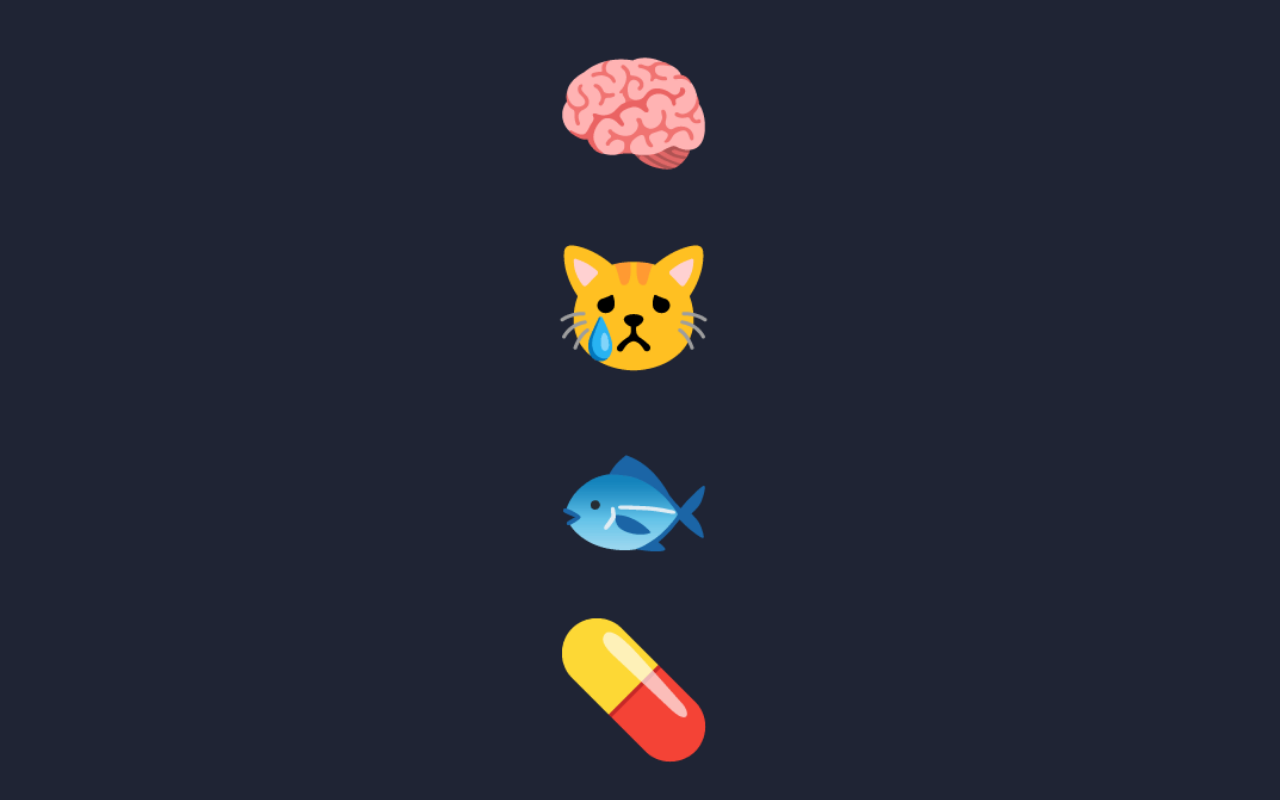
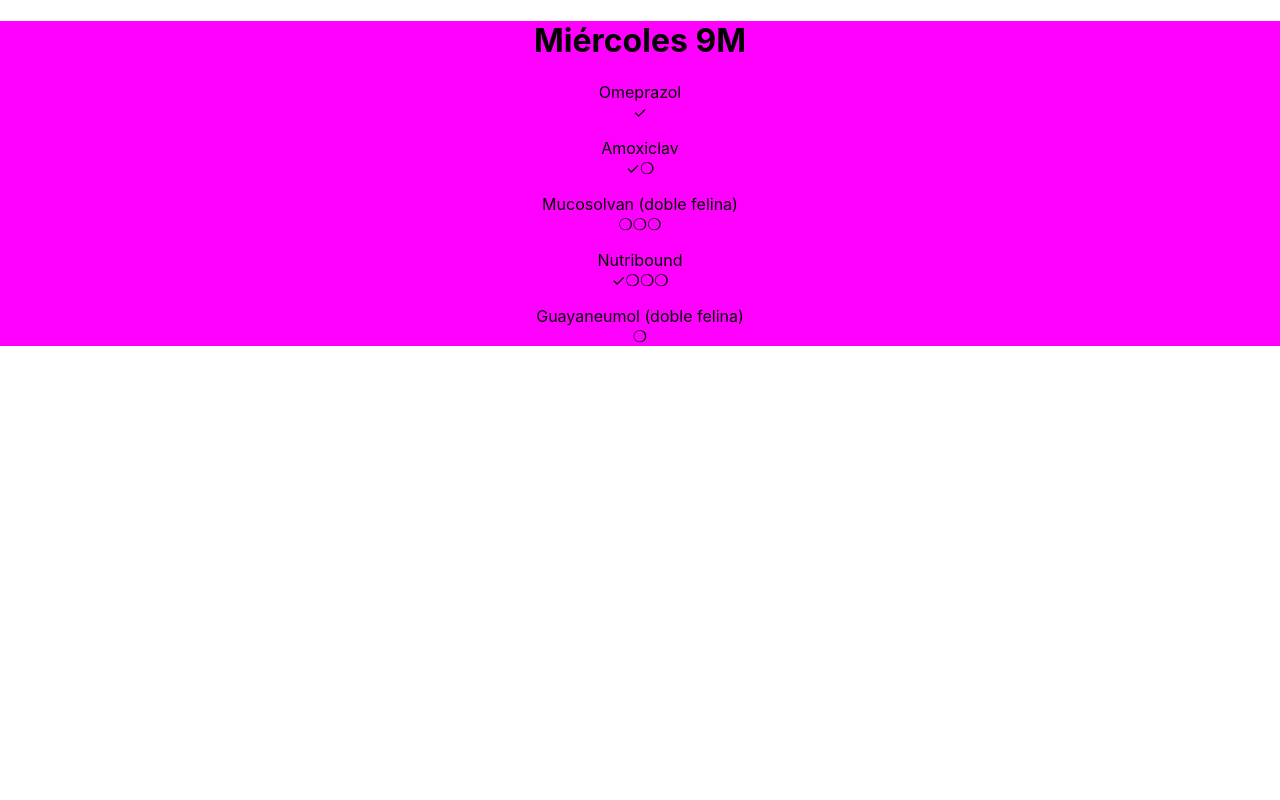
Before and after one commit to vzalberto/michimichelle, a React (Create React App) app: page / in a window 1280 px wide. Both pictures are taken after a click on the element "pastillas". Built offline with nearby package versions, Linux system fonts and the light colour scheme.

Commit message:
lista medicinas

```diff
--- a/src/App.css
+++ b/src/App.css
@@ -71,3 +71,7 @@
     transform: rotate(360deg);
   }
 }
+
+.dosis {
+  margin-bottom: 16px;
+}
--- a/src/App.js
+++ b/src/App.js
@@ -131,6 +131,53 @@
             </div>
         );
       }
+      else if (this.state.pastillas) {
+        return (
+          <div className="App" onClick={this.cualesPastillas} style={{backgroundColor: this.state.morado}}>
+            <div>
+              <h1>
+                Miércoles 9M
+              </h1>
+              <div className={"medicina"}>
+                <div>Omeprazol</div>
+                <div className="dosis">
+                  <span>✓</span>
+                </div>
+              </div>
+              <div className={"medicina"}>
+                <div>Amoxiclav</div>
+                <div className="dosis">
+                  <span>✓</span>
+                  <span>❍</span>
+                </div>
+              </div>
+              <div className={"medicina"}>
+                <div>Mucosolvan (doble felina)</div>
+                <div className="dosis">
+                  <span>❍</span>
+                  <span>❍</span>
+                  <span>❍</span>
+                </div>
+              </div>
+              <div className={"medicina"}>
+                <div>Nutribound</div>
+                <div className="dosis">
+                  <span>✓</span>
+                  <span>❍</span>
+                  <span>❍</span>
+                  <span>❍</span>
+                </div>
+              </div>
+              <div className={"medicina"}>
+                <div>Guayaneumol (doble felina)</div>
+                <div className="dosis">
+                  <span>❍</span>
+                </div>
+              </div>
+            </div>
+          </div>
+        )
+      }
       else {
         return (
             <div className="App" style={{backgroundColor: this.state.morado}}>
```
